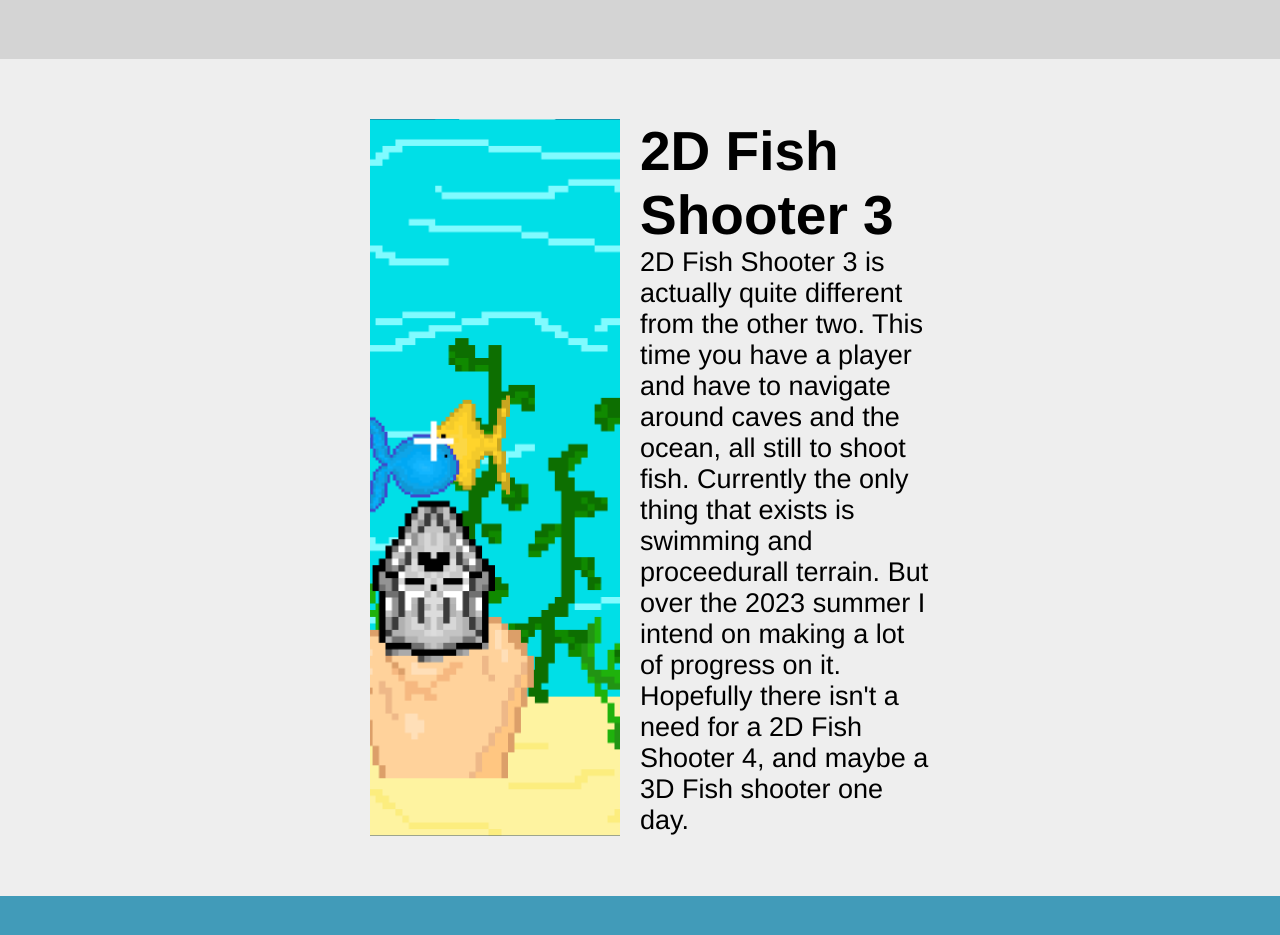
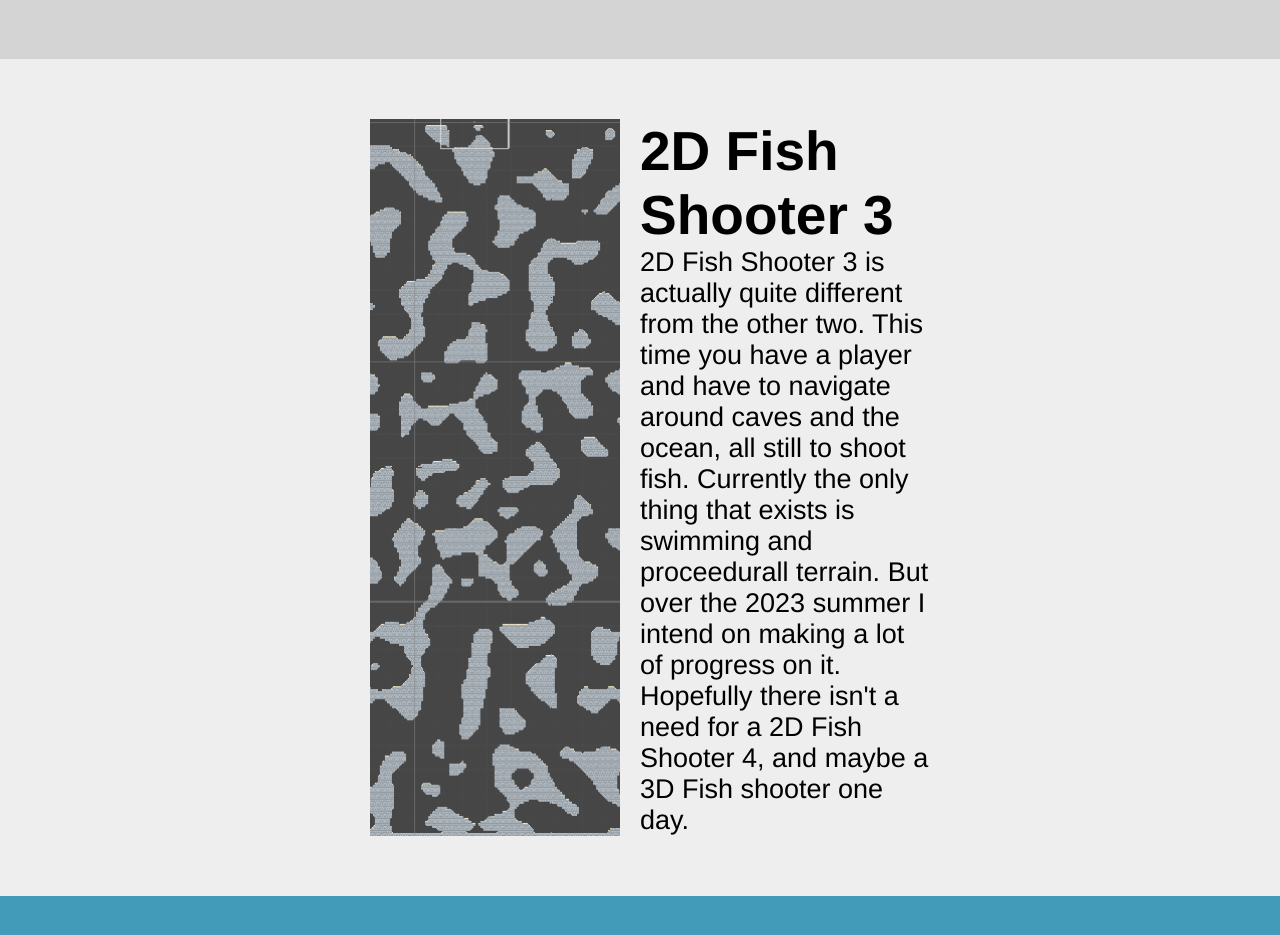
Before and after one commit to Christian-Irvine/svelte_2023_webdev1, a SvelteKit app: page /games in a window 1280 px wide. Shown: the part 7767-8702 px from the top of the page. Built offline with nearby package versions, Linux system fonts and the light colour scheme.

Commit message:
Added 2dFishShooter 3 image

```diff
--- a/src/routes/games/+page.svelte
+++ b/src/routes/games/+page.svelte
@@ -100,6 +100,6 @@
         text="2D Fish Shooter 3 is actually quite different from the other two. This time you have a player and have to navigate around caves and the ocean,
         all still to shoot fish. Currently the only thing that exists is swimming and proceedurall terrain. But over the 2023 summer I intend on making a lot of progress on it.
         Hopefully there isn't a need for a 2D Fish Shooter 4, and maybe a 3D Fish shooter one day."
-        image="Games/2DFishShooter1.png"
+        image="Games/2DFishShooter3.png"
     />
 </div>
```
Also changed, not shown: static/Games/2DFishShooter3.png (added).
